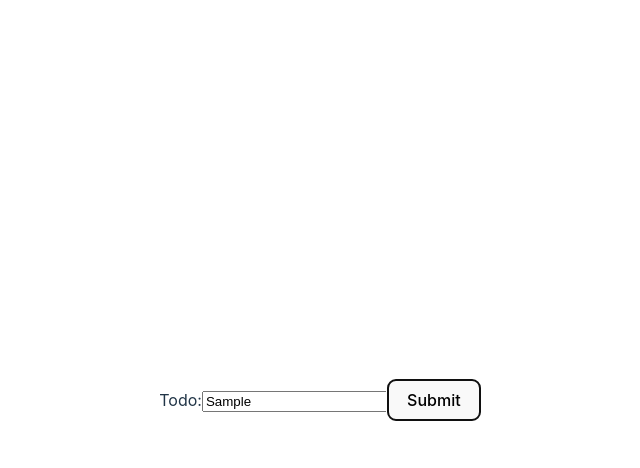
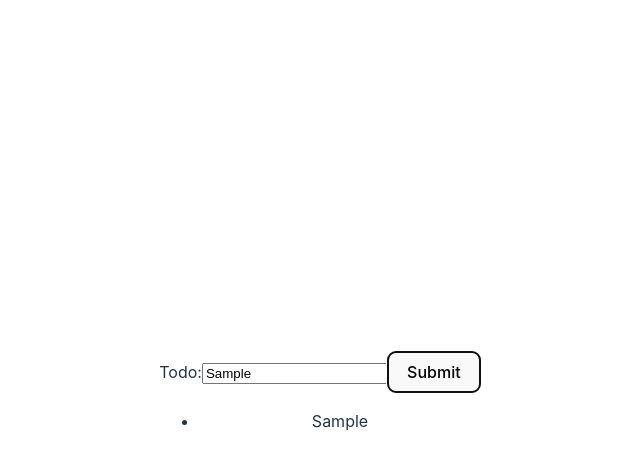
Before and after one commit to ratrateroo/Reviewing-React-Context, a React (Vite) app in the folder react-context-prop-drilling/: page / in a window 1280 px wide. Both pictures are taken after typing "Sample" into the empty fields and a click on the button "Submit". Shown: the top 468 px of the page, without its empty margins (320-960 px from the left). Built offline with nearby package versions, Linux system fonts and the light colour scheme.

Commit message:
added todo display

```diff
--- a/react-context-prop-drilling/src/App.jsx
+++ b/react-context-prop-drilling/src/App.jsx
@@ -2,14 +2,21 @@ import { useState } from "react";
 import reactLogo from "./assets/react.svg";
 import "./App.css";
 import InputContainer from "./components/InputContainer";
+import DisplayContainer from "./components/DisplayContainer";
 
 function App() {
-  const [count, setCount] = useState(0);
+  const [todos, setTodos] = useState([]);
+  const addTodoHandler = (todo) => {
+    const todoList = [...todos];
+    todoList.push(todo);
+    setTodos(todoList);
+  };
 
   return (
     <div className="App">
       <div className="card">
-        <InputContainer />
+        <InputContainer addTodoHandler={addTodoHandler} />
+        <DisplayContainer todos={todos} />
       </div>
     </div>
   );
--- /dev/null
+++ b/react-context-prop-drilling/src/components/DisplayContainer.jsx
@@ -0,0 +1,18 @@
+import { useState } from "react";
+
+const DisplayContainer = ({ todos }) => {
+  console.log(todos);
+  return (
+    <>
+      <div>
+        <ul>
+          {todos.map((todo) => {
+            return <li>{todo.text}</li>;
+          })}
+        </ul>
+      </div>
+    </>
+  );
+};
+
+export default DisplayContainer;
--- a/react-context-prop-drilling/src/components/InputContainer.jsx
+++ b/react-context-prop-drilling/src/components/InputContainer.jsx
@@ -1,10 +1,10 @@
 import { useState } from "react";
 
-const InputContainer = () => {
+const InputContainer = ({ addTodoHandler }) => {
   const [todo, setTodo] = useState("");
 
   const submitHandler = () => {
-    console.log(todo);
+    addTodoHandler(todo);
   };
   return (
     <>
```
